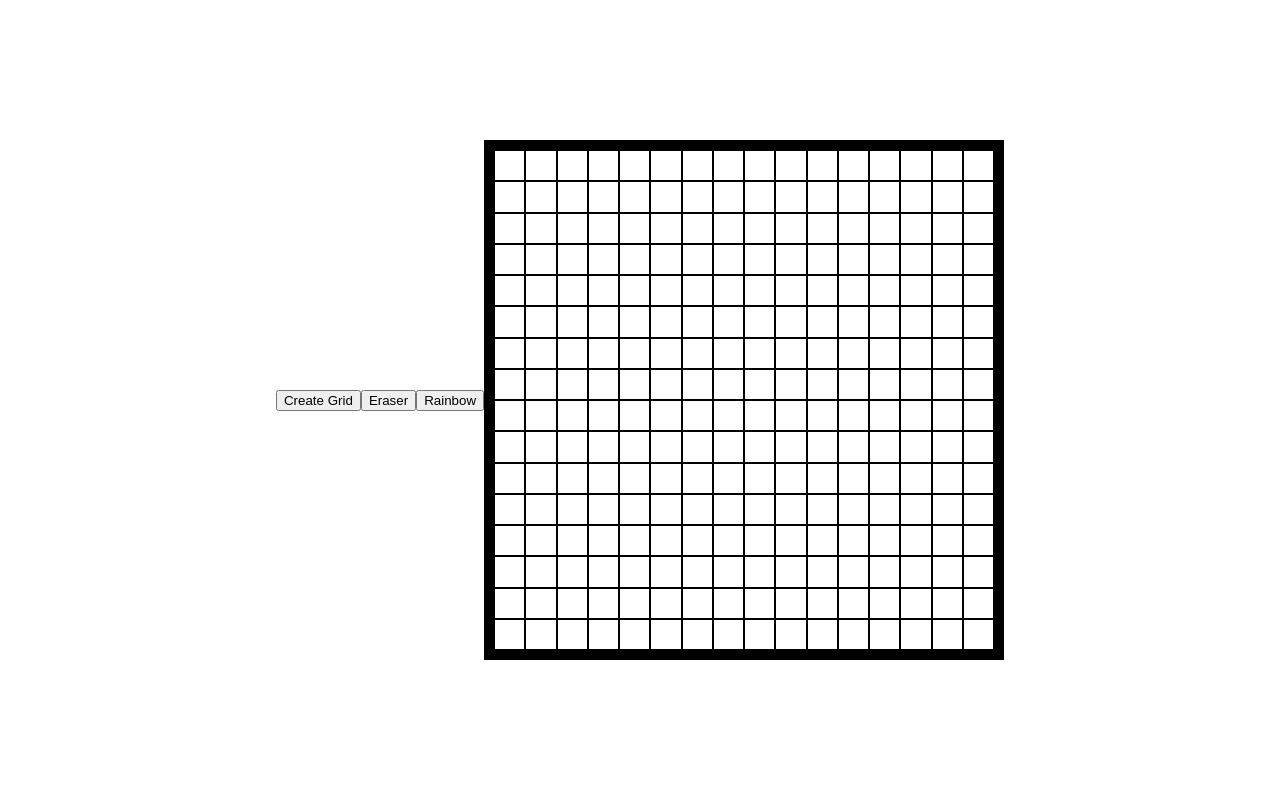
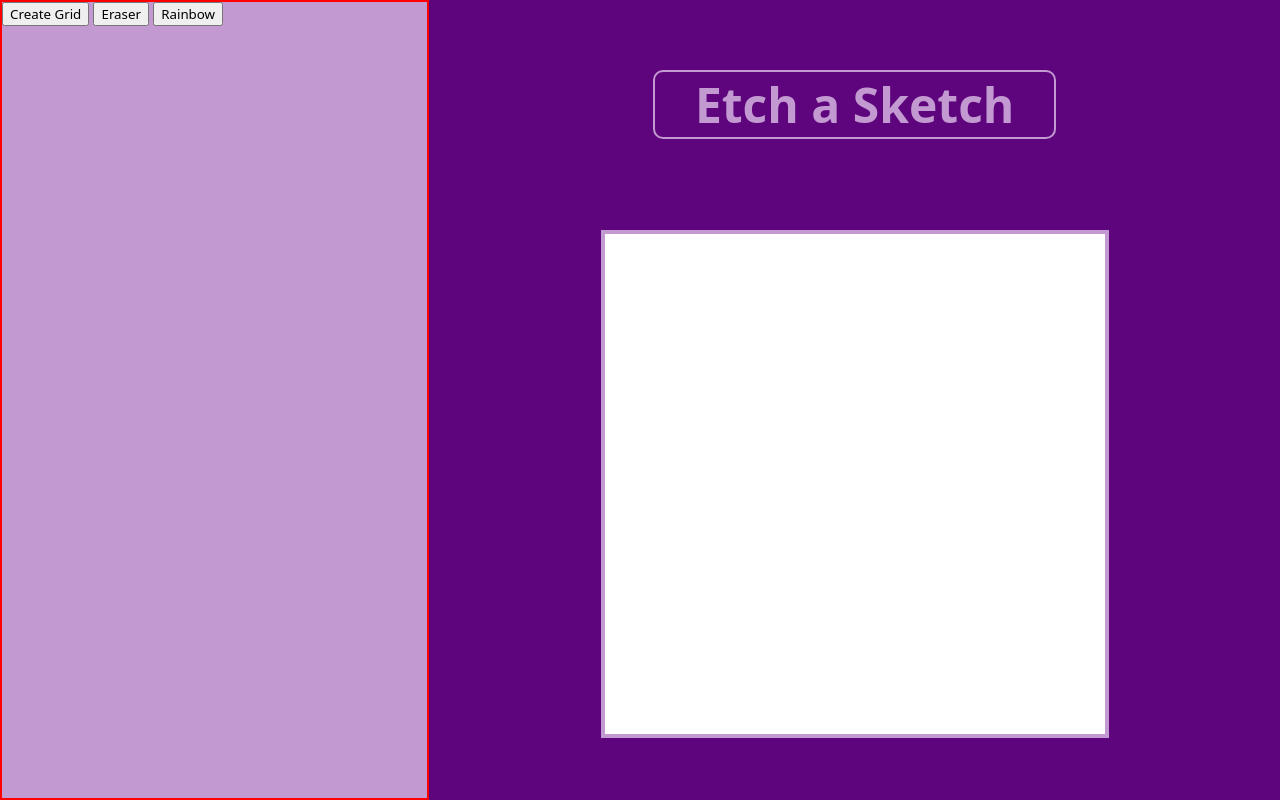
Before and after one commit to Ay-can/etch-a-sketch, a plain HTML site: page index.html in a window 1280 px wide. Drawn offline with Linux system fonts and the light colour scheme.

Commit message:
add purple background and 2 containers

```diff
--- a/index.html
+++ b/index.html
@@ -8,11 +8,16 @@
     <script defer src="script.js"></script>
 </head>
 <body>
+    <div class="first-half">
     <button id="btn-grid">Create Grid</button>
     <button id="btn-eraser">Eraser</button>
     <button id="btn-rainbow">Rainbow</button>
+    </div>
+    <div class="second-half">
+        <p id="title">Etch a Sketch</p>
     <div class="border">
     <div class="container"></div>
     </div>
+    </div>
 </body>
 </html>
--- a/script.js
+++ b/script.js
@@ -4,7 +4,7 @@ const btn = document.querySelector("#btn-grid");
 function createGrid(gridSize) {
     for (let i = 0; i < gridSize * gridSize; i++) {
         const div = document.createElement("div");
-        div.style.border = "1px solid black";
+        //div.style.border = "1px solid black";
         div.style.width = 500 / gridSize + "px";
         div.style.height = 500 / gridSize + "px";
         div.style.flex = "auto";
@@ -71,4 +71,4 @@ function getRandomColor() {
 
 // Make site prettier by adding title, background color, and styling buttons
 // Add slider that allows you to pick colors
-// add button that turns random colors on and off
+// add option to turn off opacity
--- a/style.css
+++ b/style.css
@@ -1,5 +1,6 @@
 * {
     box-sizing: border-box;
+    font-family: system-ui, -apple-system, BlinkMacSystemFont, 'Segoe UI', Roboto, Oxygen, Ubuntu, Cantarell, 'Open Sans', 'Helvetica Neue', sans-serif;
 }
 
 body {
@@ -7,7 +8,7 @@ body {
     min-height: 100vh;
     margin: 0;
     padding: 0;
-    justify-content: center;
+    justify-content: space-evenly;
     align-items: center;
 }
 
@@ -16,8 +17,38 @@ body {
     width: 500px;
     height: 500px;
     flex-wrap: wrap;
+    background-color: white;
+}
+
+.first-half {
+    border: 2px solid red;
+    background-color: #c299d0;
+    width: 100vh;
+    height: 100vh;
+    flex: 1;
+}
+
+.second-half {
+    display: flex;
+    justify-content: space-around;
+    align-items: center;
+    flex-direction: column;
+    background-color: #5e057e;
+    width: 100vh;
+    height: 100vh;
+    flex: 2;
+    padding-bottom: 40px;
+}
+
+#title {
+    font-size: 48px;
+    font-weight: 700;
+    color: #c299d0;
+    border-radius: 10px;
+    border: 2px solid #c299d0;
+    padding: 0px 40px;
 }
 
 .border {
-    border: 10px solid;
+    border: 4px solid #c299d0;
 }
```
